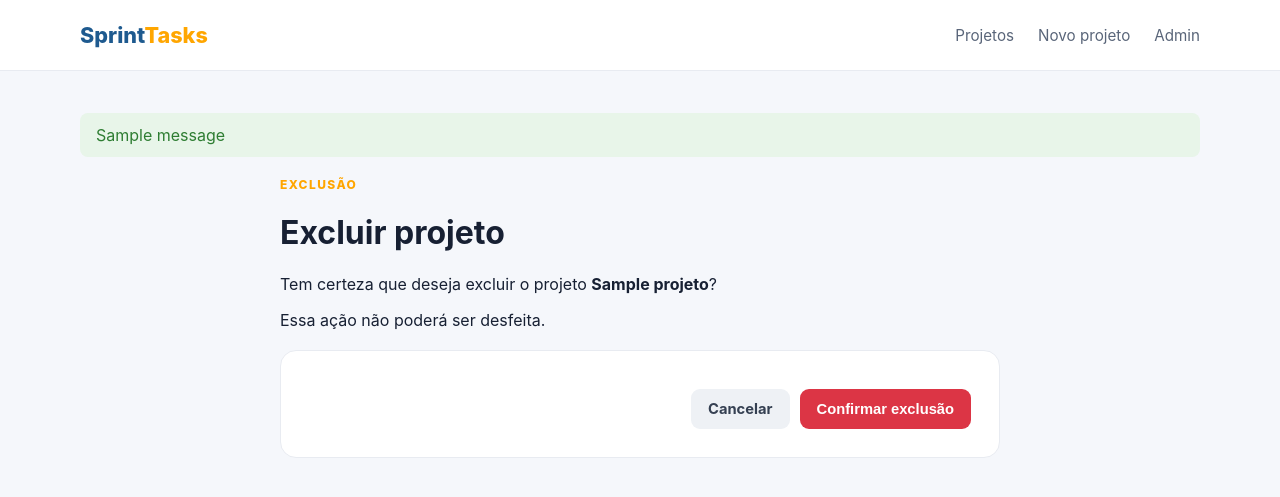
After one commit to Edu-Guedes/Projetos, a Django app: page /projetos/1/excluir/ in a window 1280 px wide. The commit adds this page. Shown: the top 497 px of the page. Run offline with Django 5.2, Linux system fonts and the light colour scheme; tables that the repository leaves empty hold one stand-in row (values such as "Sample post"); one stand-in notice (Sample message) is shown.

Commit message:
Edição e Exclusão de Projetos (Update & Delete)

```diff
--- /dev/null
+++ b/core/templates/core/projeto_confirmar_exclusao.html
@@ -0,0 +1,51 @@
+{% extends "base.html" %}
+
+{% block title %}
+Excluir Projeto | SprintTasks
+{% endblock %}
+
+{% block content %}
+
+<div class="form-page">
+
+    <p class="eyebrow">EXCLUSÃO</p>
+
+    <h1>Excluir projeto</h1>
+
+    <p>
+        Tem certeza que deseja excluir o projeto
+        <strong>{{ projeto.nome }}</strong>?
+    </p>
+
+    <p>
+        Essa ação não poderá ser desfeita.
+    </p>
+
+
+    <form method="post" class="form-card">
+
+        {% csrf_token %}
+
+        <div class="form-actions">
+
+            <a
+                class="btn secondary"
+                href="{% url 'core:projeto_lista' %}"
+            >
+                Cancelar
+            </a>
+
+            <button
+                type="submit"
+                class="btn danger"
+            >
+                Confirmar exclusão
+            </button>
+
+        </div>
+
+    </form>
+
+</div>
+
+{% endblock %}
--- a/core/urls.py
+++ b/core/urls.py
@@ -6,4 +6,6 @@ app_name = 'core'
 urlpatterns = [
     path("projetos/", views.projeto_lista, name="projeto_lista"),
     path("projetos/novo/", views.projeto_criar, name="projeto_criar"),
+    path("projetos/<int:pk>/editar/", views.projeto_editar, name="projeto_editar"),
+    path("projetos/<int:pk>/excluir/", views.projeto_excluir, name="projeto_excluir"),
 ]
--- a/core/views.py
+++ b/core/views.py
@@ -1,7 +1,7 @@
-from django.shortcuts import render, redirect
+from django.shortcuts import render, redirect, get_object_or_404
 from .models import Projeto
 from .forms import ProjetoForm
-
+from django.contrib import messages
 # Create your views here.
 
 
@@ -30,3 +30,42 @@ def projeto_criar(request):
         'core/projeto_form.html',
         {'form': form}
     )
+
+
+def projeto_editar(request, pk):
+    projeto = get_object_or_404(Projeto, pk=pk)
+
+    if request.method == 'POST':
+        form = ProjetoForm(request.POST, instance=projeto)
+
+        if form.is_valid():
+            form.save()
+            messages.success(request, 'Projeto atualizado com sucesso!')
+            return redirect('core:projeto_lista')
+
+    else:
+        form = ProjetoForm(instance=projeto)
+
+    return render(
+        request,
+        'core/projeto_form.html',
+        {
+            'form': form,
+            'projeto': projeto
+        }
+    )
+
+
+def projeto_excluir(request, pk):
+    projeto = get_object_or_404(Projeto, pk=pk)
+
+    if request.method == 'POST':
+        projeto.delete()
+        messages.success(request, 'Projeto excluído com sucesso!')
+        return redirect('core:projeto_lista')
+
+    return render(
+        request,
+        'core/projeto_confirmar_exclusao.html',
+        {'projeto': projeto}
+    )
--- a/static/css/style.css
+++ b/static/css/style.css
@@ -78,3 +78,10 @@ td { color:#536074; }
     .hero h1 { font-size:2rem; }
     .section-head { align-items:flex-start; flex-direction:column; }
 }
+.message {
+    padding: 12px 16px;
+    margin-bottom: 20px;
+    border-radius: 8px;
+    background: #e8f5e9;
+    color: #2e7d32;
+}
--- a/templates/base.html
+++ b/templates/base.html
@@ -16,9 +16,21 @@
     {% include "fragments/header.html" %}
 
     <main class="container main">
+
+        {% if messages %}
+
+            {% for message in messages %}
+
+                <div class="message {{ message.tags }}">
+                    {{ message }}
+                </div>
+
+            {% endfor %}
+
+        {% endif %}
+
+
         {% block content %}
         {% endblock %}
-    </main>
-
 </body>
 </html>
```
Also changed, not shown: core/templates/core/projeto_form.html (+32 -7 lines), core/templates/core/projeto_lista.html (+21 -6 lines).
